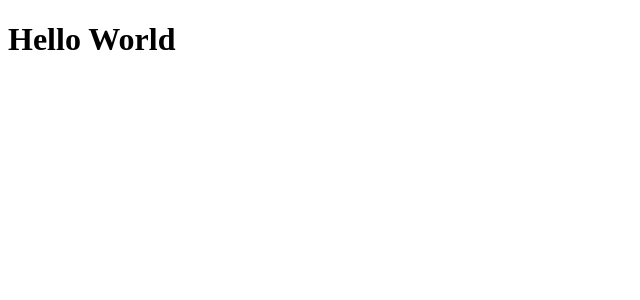
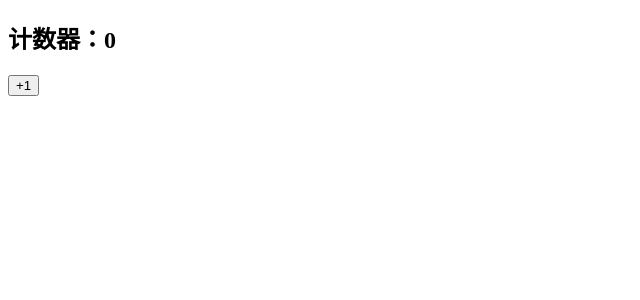
Before and after one commit to coder-klaus/react-tutorial, a React (Vite) app: page / in a window 1280 px wide. Shown: the top 300 px of the page, without its empty margins (0-640 px from the left). Built offline with nearby package versions, Linux system fonts and the light colour scheme.

Commit message:
fix: 同步setState的使用

```diff
--- a/src/App.jsx
+++ b/src/App.jsx
@@ -1,11 +1,12 @@
-import React from 'react';
+// 👇 需要切换示例时，只需修改下方 import 的注释即可！
 
-const App = () => {
-  return (
-    <div>
-      <h1>Hello World</h1>
-    </div>
-  );
-};
+// 001-不必要的更新
+// import Child from './components/-001-不必要的更新'
+
+// 002-setState
+// import Child from './components/001-setState/001-部分更新'
+import Child from './components/001-setState/002-传递回调函数'
+
+const App = () => <Child />
 
 export default App;
--- /dev/null
+++ b/src/components/-001-不必要的更新/index.jsx
@@ -0,0 +1,23 @@
+import { Component } from 'react'
+
+export default class App extends Component {
+  state = {
+    count: 0
+  }
+
+  render() {
+    console.log('render')
+
+    return (
+      <>
+        <div>{ this.state.count }</div>
+        {/*
+          对于 Component而言，只要调用 setState，当前组件和其子组件就会重新渲染
+          即使 新旧状态是一致的，此时会全量生成全新的VDOM，但 diff之后，没有patch不进行实际 DOM更新
+          因此 实际开发中，推荐使用 PureComponent 或 memo 进行性能优化，避免组件无意义的刷新
+        */}
+        <button onClick={() => this.setState({ count: 0 })}>click</button>
+      </>
+    )
+  }
+}
--- /dev/null
+++ b/src/components/001-setState/001-部分更新.jsx
@@ -0,0 +1,39 @@
+import { PureComponent } from 'react'
+
+export class App extends PureComponent {
+  state = {
+    name: '小明',
+    age: 18
+  }
+
+  handleChangeName = () => {
+    // setState的状态是部分更新的，会和默认状态执行浅合并
+    // + 类似于 const newState = { ...this.state, ...partialState }
+    // + 并不会执行 Object.assign(this.state, partialState)，因此assign合并时非纯函数，会修改this.state状态本身，破坏了 state 的不可变性原则。
+
+    // 可以给setState传递第二个参数，其值是一个回调函数，该函数会在对应状态实际更新完毕后立即回调
+    // + 功能类似于 vue的 nextTick，会在DOM更新完毕，componentDidUpdate执行完毕后被立即回调
+    // + setState的第二个回调仅会在对应状态更新完毕后执行，而componentDidUpdate会在任何状态更新完毕后执行
+    this.setState({ name: '小红' }, () => console.log('nextTick', this.state.name) /* 小红 */)
+
+    // React 状态是统一批处理更新的，即状态更新时异步的，并非同步更新
+    // React 会将状态更新操作统一加入更新队列，在当前主线程任务执行完毕后，生成新VDOM前, 统一更新 更新队列中的所有状态修改
+    // 从而确保 在短时间内 多次调用 setState 只会触发一次render方法
+    console.log(this.state.name) // '小明'
+  }
+
+  componentDidUpdate() {  console.log('componentDidUpdate') }
+
+  render() {
+    const { name, age } = this.state
+    return (
+      <div>
+        <div>姓名：{name} 😊</div>
+        <div>年龄：{age} 🎂</div>
+        <button onClick={this.handleChangeName}>修改姓名</button>
+      </div>
+    )
+  }
+}
+
+export default App
--- /dev/null
+++ b/src/components/001-setState/002-传递回调函数.jsx
@@ -0,0 +1,61 @@
+import { PureComponent } from "react";
+
+class Counter extends PureComponent {
+  state = {
+    count: 0
+  }
+
+  handleAdd = () => {
+    // setState 可以接收一个返回需要更新状态的工厂函数
+    // 该工厂函数返回的partialState会和现有state进行浅合并
+
+    // 该工厂函数接收两个参数
+    // 1. 上一次更新的状态对象
+    // 2. 组件传入的 props对象
+    this.setState((prevState, props) => {
+      // 使用工厂函数的好处是
+      // 1. 如果状态需要经过计算得出，可以将修改逻辑纳入函数中，增加内聚性
+      // 2. 可以直接基于旧状态派生出新状态
+      console.log("上一次的count:", prevState.count);
+      // ⚠️: React 不会像Vue那样 自动在 pascal-case 和 camcelCase 之间进行自动转换
+      // 为了方便在JS中使用，推荐写成小驼峰形式
+      console.log('组件的props:', props); // {parent-count: 100}
+      return { count: prevState.count + 1 };
+    }, () => {
+      console.log('nextTick', this.state.count)
+    });
+
+    console.log('主线程', this.state.count)
+    /*
+      第一次点击按钮后的执行结果如下:
+
+      主线程 0
+      上一次的count: 0
+      组件的props: {parent-count: 100}
+      nextTick 1
+
+      总结：
+      1. 给setState传工厂函数，内部也是统一加入更新对象，统一批处理更新
+         所以是先执行完主线程的日志打印，再执行回调函数
+
+      2. 无论setState第一个参数是对象还是函数，都可以传递第二个参数，以在对应状态实际更新完毕后执行
+    */
+  };
+
+  render() {
+    return (
+      <div>
+        <h2>计数器：{this.state.count}</h2>
+        <button onClick={this.handleAdd}>+1</button>
+      </div>
+    );
+  }
+}
+
+class App extends PureComponent {
+  render() {
+    return <Counter parent-count={100} />
+  }
+}
+
+export default App
--- a/src/main.jsx
+++ b/src/main.jsx
@@ -1,9 +1,4 @@
-import { StrictMode } from 'react'
 import { createRoot } from 'react-dom/client'
 import App from './App.jsx'
 
-createRoot(document.getElementById('root')).render(
-  <StrictMode>
-    <App />
-  </StrictMode>,
-)
+createRoot(document.getElementById('root')).render(<App />)
```
